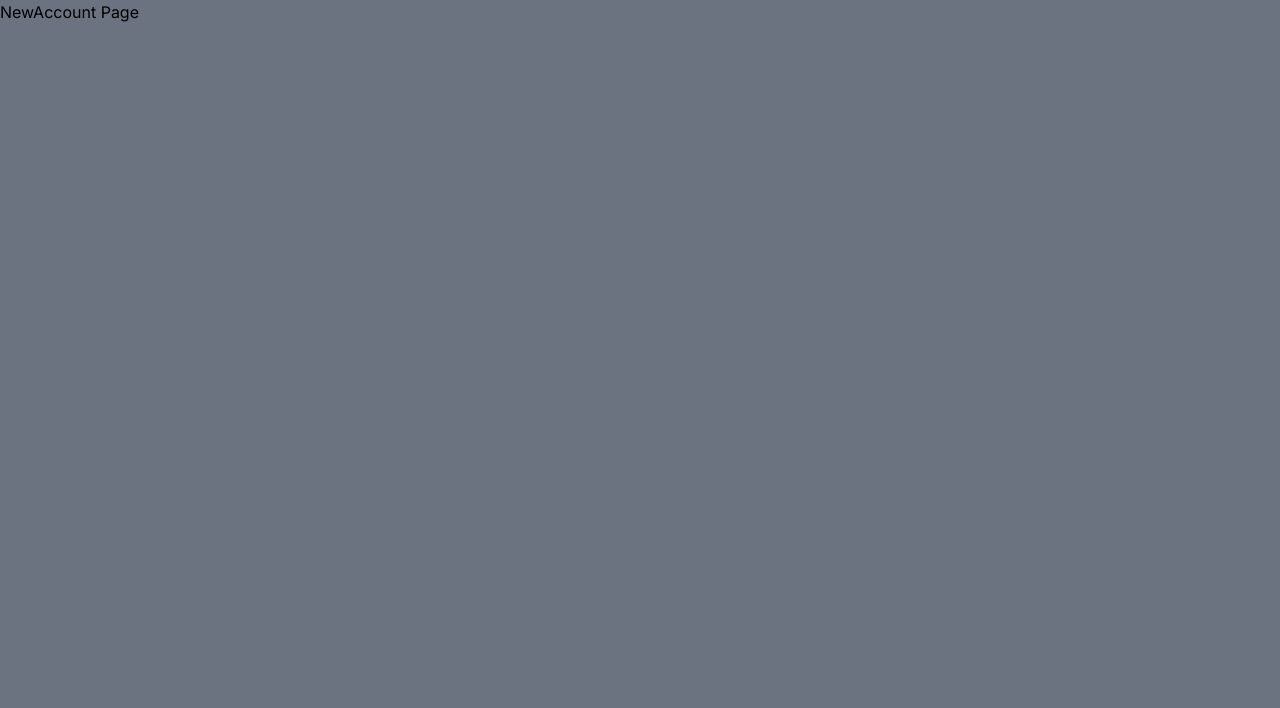
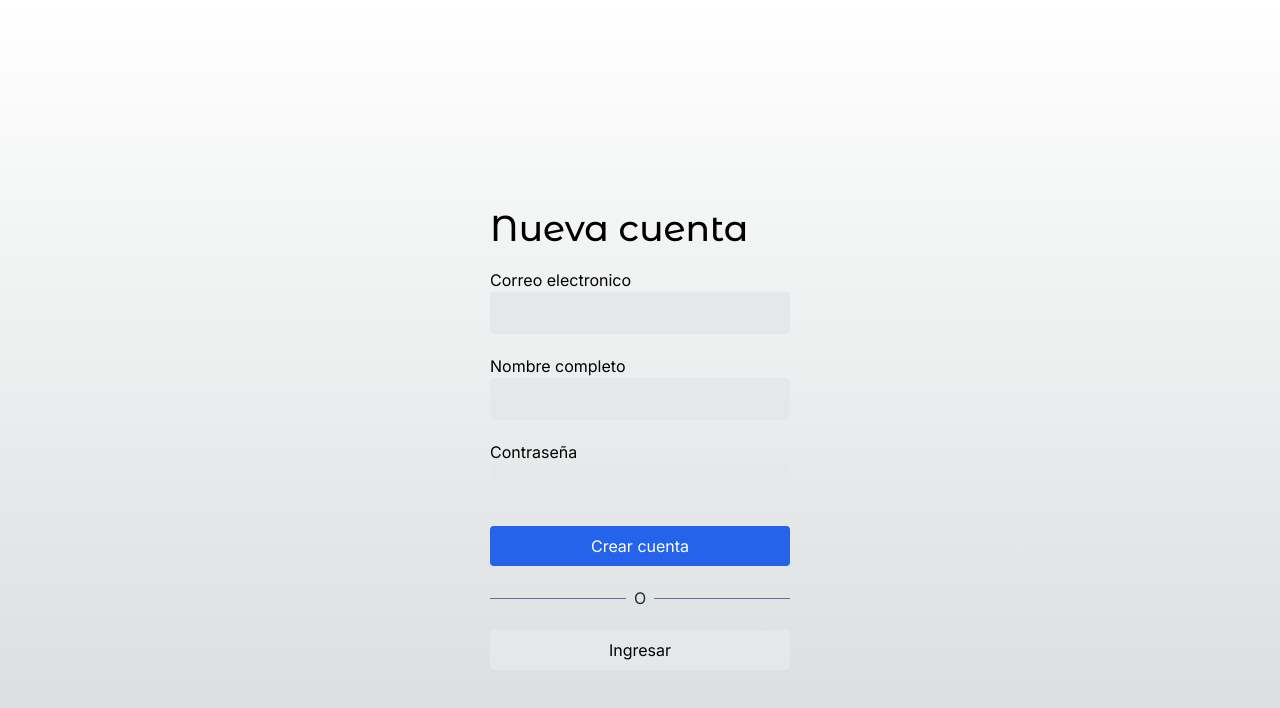
Before and after one commit to alvag/teslo-shop, a Next.js app: page /auth/new-account in a window 1280 px wide. Shown: the top 708 px of the page. Built offline with nearby package versions, Linux system fonts and the light colour scheme.

Commit message:
login y registro

```diff
--- a/src/app/auth/layout.tsx
+++ b/src/app/auth/layout.tsx
@@ -7,8 +7,10 @@
     children: ReactNode
 }> ) {
     return (
-        <main className="min-h-screen bg-gray-500">
-            { children }
+        <main className="flex justify-center">
+            <div className="w-full sm:w-[300px]">
+                { children }
+            </div>
         </main>
     );
 }
--- a/src/app/auth/login/page.tsx
+++ b/src/app/auth/login/page.tsx
@@ -1,11 +1,48 @@
 import { FC } from 'react';
+import Link from 'next/link';
+import { titleFont } from '@/config/fonts';
 
-interface LoginProps {
-}
+const LoginPage: FC = () => {
+    return (
+        <main className="flex flex-col min-h-screen pt-32 sm:pt-52">
 
-const LoginPage: FC<LoginProps> = ( {} ) => {
-    return (
-        <div>Login Page</div>
+            <h1 className={ `${ titleFont.className } text-4xl mb-5` }>Ingresar</h1>
+
+            <div className="flex flex-col">
+
+                <label htmlFor="email">Correo electrónico</label>
+                <input
+                    className="px-5 py-2 border bg-gray-200 rounded mb-5"
+                    type="email"/>
+
+
+                <label htmlFor="email">Contraseña</label>
+                <input
+                    className="px-5 py-2 border bg-gray-200 rounded mb-5"
+                    type="email"/>
+
+                <button
+
+                    className="btn-primary">
+                    Ingresar
+                </button>
+
+
+                {/* divisor l ine */ }
+                <div className="flex items-center my-5">
+                    <div className="flex-1 border-t border-gray-500"></div>
+                    <div className="px-2 text-gray-800">O</div>
+                    <div className="flex-1 border-t border-gray-500"></div>
+                </div>
+
+                <Link
+                    href="/auth/new-account"
+                    className="btn-secondary text-center">
+                    Crear una nueva cuenta
+                </Link>
+
+            </div>
+        </main>
     );
 };
 
--- a/src/app/auth/new-account/page.tsx
+++ b/src/app/auth/new-account/page.tsx
@@ -1,11 +1,55 @@
 import { FC } from 'react';
+import { titleFont } from '@/config/fonts';
+import Link from 'next/link';
 
-interface NewAccountProps {
-}
 
-const NewAccountPage: FC<NewAccountProps> = ( {} ) => {
+const NewAccountPage: FC = () => {
     return (
-        <div>NewAccount Page</div>
+        <main className="flex flex-col min-h-screen pt-32 sm:pt-52">
+
+            <h1 className={ `${ titleFont.className } text-4xl mb-5` }>Nueva cuenta</h1>
+
+            <div className="flex flex-col">
+                <label htmlFor="email">Correo electronico</label>
+                <input
+                    className="px-5 py-2 border bg-gray-200 rounded mb-5"
+                    id="email"
+                    type="email"/>
+
+                <label htmlFor="name">Nombre completo</label>
+                <input
+                    className="px-5 py-2 border bg-gray-200 rounded mb-5"
+                    id="name"
+                    type="text"/>
+
+                <label htmlFor="password">Contraseña</label>
+                <input
+                    className="px-5 py-2 border bg-gray-200 rounded mb-5"
+                    id="password"
+                    type="password"/>
+
+                <button
+
+                    className="btn-primary">
+                    Crear cuenta
+                </button>
+
+
+                {/* divisor l ine */ }
+                <div className="flex items-center my-5">
+                    <div className="flex-1 border-t border-gray-500"></div>
+                    <div className="px-2 text-gray-800">O</div>
+                    <div className="flex-1 border-t border-gray-500"></div>
+                </div>
+
+                <Link
+                    href="/auth/login"
+                    className="btn-secondary text-center">
+                    Ingresar
+                </Link>
+
+            </div>
+        </main>
     );
 };
 
```
